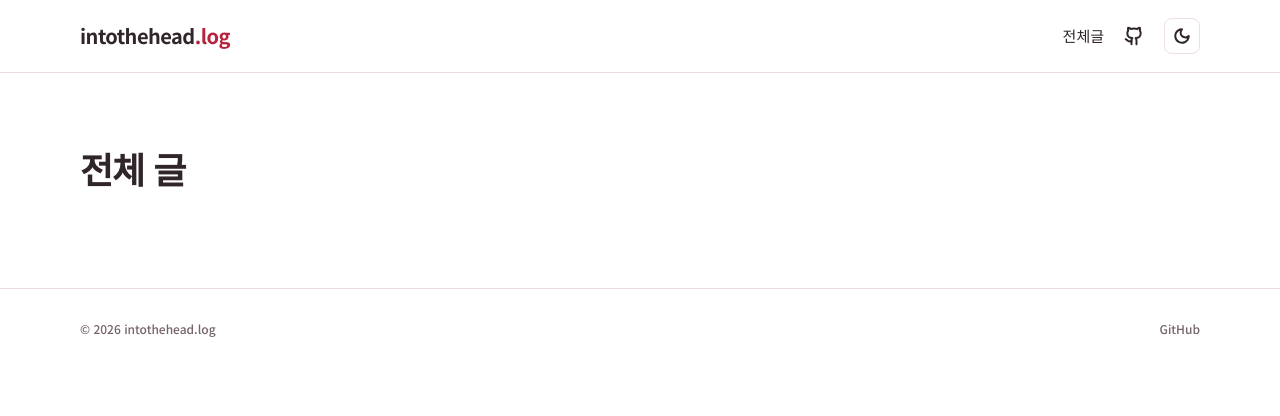
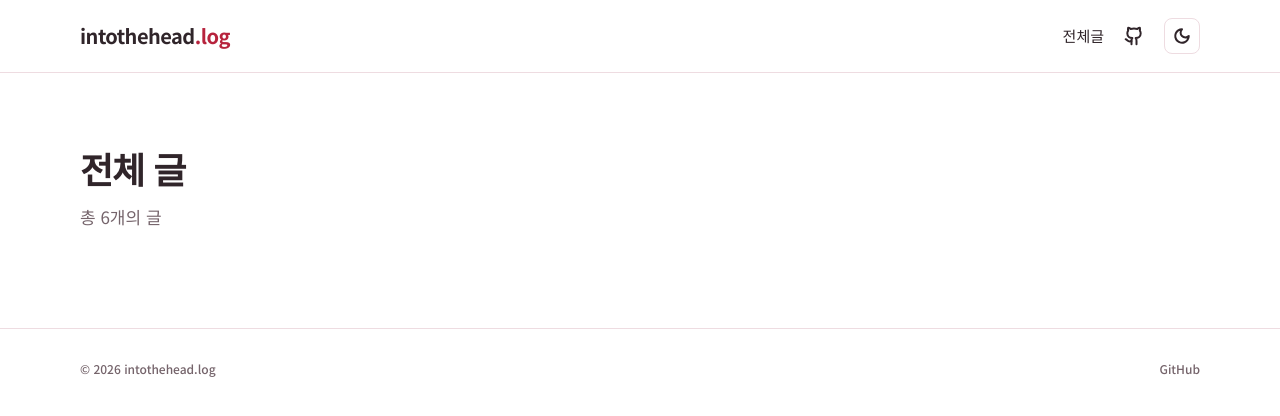
Before and after one commit to intothehead/intothehead.log, a Next.js app: page /posts in a window 1280 px wide. Shown: the top 416 px of the page. Built offline with nearby package versions, Linux system fonts and the light colour scheme.

Commit message:
전체 글 제목 아래에 글 개수 표시하기

```diff
--- a/app/posts/page.module.css
+++ b/app/posts/page.module.css
@@ -5,6 +5,12 @@
   max-width: 1120px;
   margin: 0 auto;
   padding: 72px 20px 96px;
+}
+
+.PostTextBox {
+  display: flex;
+  flex-direction: column;
+  gap: 10px;
 }
 
 .MainTitle {
@@ -15,3 +21,11 @@
   line-height: 1.3;
   letter-spacing: -1px;
 }
+
+.PostCount {
+  margin: 0;
+  font-size: 17px;
+  font-weight: 400;
+  line-height: 1.8;
+  color: var(--text-muted);
+}
--- a/app/posts/page.tsx
+++ b/app/posts/page.tsx
@@ -1,9 +1,13 @@
 import styles from "./page.module.css";
+import { posts } from "@/data/posts";
 
 export default function AllPosts() {
   return (
     <main className={styles.PostPage}>
-      <h1 className={styles.MainTitle}>전체 글</h1>
+      <div className={styles.PostTextBox}>
+        <h1 className={styles.MainTitle}>전체 글</h1>
+        <p className={styles.PostCount}>총 {posts.length}개의 글</p>
+      </div>
     </main>
   );
 }
```
